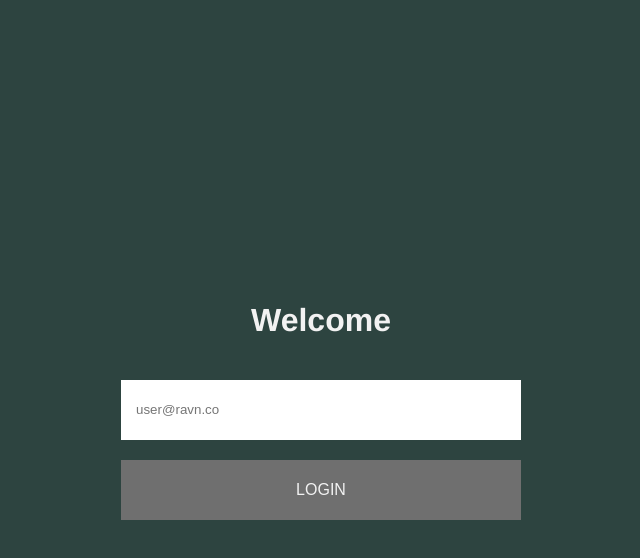
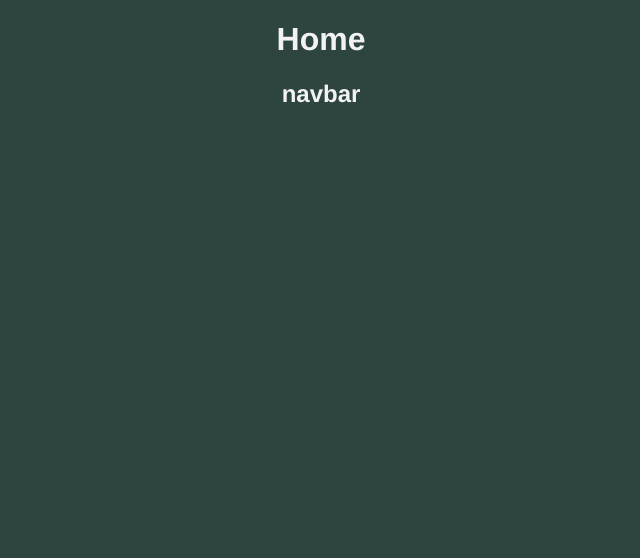
Before and after one commit to keviningles2314/nerdery-challenge-week-5, a React (Create React App) app: page / in a window 1280 px wide. Shown: the top 558 px of the page, without its empty margins (319-959 px from the left). Built offline with nearby package versions, Linux system fonts and the light colour scheme; sample sign-in values are in the browser's storage.

Commit message:
feat: add login feature

```diff
--- a/package.json
+++ b/package.json
@@ -12,6 +12,7 @@
     "@types/react-dom": "^18.0.6",
     "react": "^18.2.0",
     "react-dom": "^18.2.0",
+    "react-router-dom": "^6.3.0",
     "react-scripts": "5.0.1",
     "typescript": "^4.7.4",
     "web-vitals": "^2.1.4"
--- a/src/App.tsx
+++ b/src/App.tsx
@@ -2,12 +2,19 @@ import React from 'react';
 import logo from './logo.svg';
 import './App.css';
 import Login from './pages/login';
+import { BrowserRouter as Router, Routes, Route } from 'react-router-dom';
+import Home from './pages/home';
 
 function App() {
   return (
-    <div className='App'>
-      <Login />
-    </div>
+    <Router>
+      <div className='App'>
+        <Routes>
+          <Route path='/login' element={<Login />} />
+          <Route path='/' element={<Home />} />
+        </Routes>
+      </div>
+    </Router>
   );
 }
 
--- /dev/null
+++ b/src/fetch/fetchUser.ts
@@ -0,0 +1,7 @@
+const BASE_URL = 'https://jsonplaceholder.typicode.com/users';
+export const getUserByEmail = async (email: string) => {
+  const filterURLByEmail = `${BASE_URL}?email=${email}`;
+  const userResponse = await fetch(filterURLByEmail);
+  const userData = await userResponse.json();
+  return userData;
+};
--- /dev/null
+++ b/src/pages/home/index.tsx
@@ -0,0 +1,15 @@
+import { Navigate } from 'react-router-dom';
+import { isUserLogged } from '../../util/loginUser';
+
+const Home = () => {
+  const { isLogged, userID } = isUserLogged();
+  return (
+    <div className='Home'>
+      {!isLogged && <Navigate to='/login' replace={true} />}
+      <h1>Home</h1>
+      <h2>navbar</h2>
+    </div>
+  );
+};
+
+export default Home;
--- a/src/pages/login.tsx
+++ b/src/pages/login.tsx
@@ -1,12 +1,15 @@
 import React, { useEffect, useState } from 'react';
+import { Navigate } from 'react-router-dom';
+import { loginUser } from '../util/loginUser';
 import './loginStyle.css';
 
 const Login = () => {
   const [isbuttonDisabled, setIsButtonDisabled] = useState(false);
   const [textUserEmail, setTextUserEmail] = useState('');
-
+  const [displayErrorMessage, setDisplayErrorMessage] = useState(false);
+  const [isLogin, setIsLogin] = useState(false);
   useEffect(() => {
-    if (/^\w+([\.-]?\w+)*@\w+([\.-]?\w+)*(\.\w{2,3})+$/.test(textUserEmail)) {
+    if (/^\w+([\.-]?\w+)*@\w+([\.-]?\w+)*(\.\w{2,4})+$/.test(textUserEmail)) {
       setIsButtonDisabled(false);
     } else {
       setIsButtonDisabled(true);
@@ -16,13 +19,18 @@ const Login = () => {
   const handleTextChange = (event: React.ChangeEvent<HTMLInputElement>) => {
     setTextUserEmail(event.target.value);
   };
-  const handleClick = () => {
-    console.log('click');
+  const handleClick = async () => {
+    const isExisting = await loginUser(textUserEmail);
+    if (isExisting) {
+      setIsLogin(true);
+      setDisplayErrorMessage(false);
+    } else {
+      setDisplayErrorMessage(true);
+    }
   };
-
-  console.log(textUserEmail);
   return (
     <div className='Login'>
+      {isLogin && <Navigate to='/' replace={true} />}
       <div className='login-form'>
         <div className='form-content'>
           <h1>Welcome</h1>
@@ -41,6 +49,7 @@ const Login = () => {
           >
             LOGIN
           </button>
+          {displayErrorMessage && <p>user was not found!</p>}
         </div>
       </div>
     </div>
--- /dev/null
+++ b/src/util/loginUser.ts
@@ -0,0 +1,23 @@
+import { getUserByEmail } from '../fetch/fetchUser';
+
+const setUserToLocalStorage = (user: { id: number }) => {
+  localStorage.setItem('user', JSON.stringify(user.id));
+};
+export const loginUser = async (email: string) => {
+  const userInfo = await getUserByEmail(email);
+  if (userInfo.length > 0) {
+    setUserToLocalStorage(userInfo[0]);
+    return true;
+  } else {
+    return false;
+  }
+};
+
+export const isUserLogged = () => {
+  if (localStorage.length > 0) {
+    const userID = JSON.parse(localStorage.getItem('user')!);
+    return { userID, isLogged: true };
+  } else {
+    return { user: null, isLogged: false };
+  }
+};
```
Also changed, not shown: 1 other file (tests, documents, lock files or other folders).
